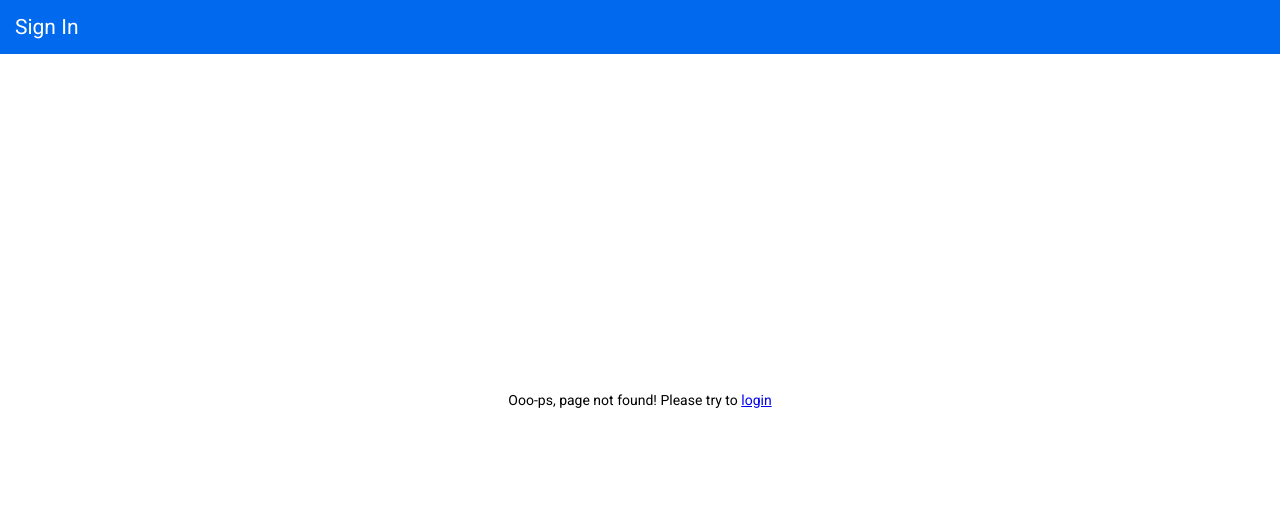
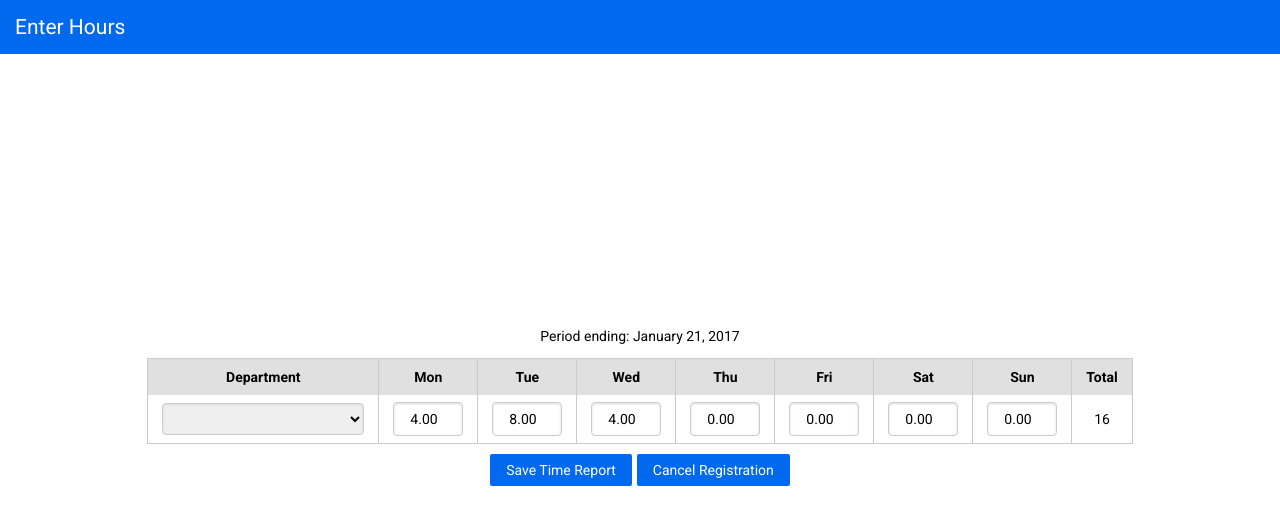
Before and after one commit to dnefedchenko/timex-client, an Angular app: page /enter-hours/1 in a window 1280 px wide. Before the commit this address had no page. Shown: the top 524 px of the page. Built offline with nearby package versions, Linux system fonts and the light colour scheme.

Commit message:
Enter hours form added

```diff
--- a/src/app/app.component.ts
+++ b/src/app/app.component.ts
@@ -1,9 +1,11 @@
 import {Component, OnInit} from '@angular/core';
 import {NavigationEnd, Router, RouterEvent} from '@angular/router';
-import {SIGN_IN_URL,
+import {
+  SIGN_IN_URL,
   TIMESHEET_LIST_URL,
   SIGN_IN_HEADING,
-  TIMESHEET_LIST_HEADING} from './app.constants';
+  TIMESHEET_LIST_HEADING, ENTER_HOURS_HEADING, ENTER_HOURS_URL
+} from './app.constants';
 
 @Component({
   selector: 'app-root',
@@ -30,16 +32,18 @@ export class AppComponent implements OnInit {
   }
 
   private updateHeadingMessage(url: string) {
-    switch (url) {
-      case SIGN_IN_URL:
-        this.headingMessage = SIGN_IN_HEADING;
-        break;
-      case TIMESHEET_LIST_URL:
-        this.headingMessage = TIMESHEET_LIST_HEADING;
-        break;
-      default:
-        this.headingMessage = SIGN_IN_HEADING;
-        break;
+    if (this.urlIncludes(url, SIGN_IN_URL)) {
+      this.headingMessage = SIGN_IN_HEADING;
+    }
+    if (this.urlIncludes(url, TIMESHEET_LIST_URL)) {
+      this.headingMessage = TIMESHEET_LIST_HEADING;
+    }
+    if (this.urlIncludes(url, ENTER_HOURS_URL)) {
+      this.headingMessage = ENTER_HOURS_HEADING;
     }
   }
+
+  private urlIncludes(url: string, maybeIncludedChunk): boolean {
+    return url.includes(maybeIncludedChunk);
+  }
 }
--- a/src/app/app.constants.ts
+++ b/src/app/app.constants.ts
@@ -1,4 +1,6 @@
 export const SIGN_IN_URL = '/login';
 export const TIMESHEET_LIST_URL = '/timesheet-list';
+export const ENTER_HOURS_URL = '/enter-hours';
 export const SIGN_IN_HEADING = 'Sign In';
 export const TIMESHEET_LIST_HEADING = 'Timesheet list';
+export const ENTER_HOURS_HEADING = 'Enter Hours';
--- a/src/app/timesheet-list/timesheet-list.component.html
+++ b/src/app/timesheet-list/timesheet-list.component.html
@@ -1,6 +1,6 @@
 <div class="timex-fully-aligned-container timex-column-directed-flex">
   <p>
-    <a [routerLink]="['/timesheet', 'new']">Click here</a> to add a new timesheet, or select one from the list below
+    <a [routerLink]="['/enter-hours', 'new']">Click here</a> to add a new timesheet, or select one from the list below
   </p>
 
   <table class="timex-table">
@@ -14,21 +14,21 @@
     <tbody>
     <tr>
       <td>
-        <a [routerLink]="['/timesheet', 1234]">January 21, 2019</a>
+        <a [routerLink]="['/enter-hours', 1234]">January 21, 2019</a>
       </td>
       <td>39.50</td>
       <td>1234</td>
     </tr>
     <tr>
       <td>
-        <a [routerLink]="['/timesheet', 1239]">January 14, 2019</a>
+        <a [routerLink]="['/enter-hours', 1239]">January 14, 2019</a>
       </td>
       <td>43.00</td>
       <td>1239</td>
     </tr>
     <tr>
       <td>
-        <a [routerLink]="['/timesheet', 1242]">January 07, 2019</a>
+        <a [routerLink]="['/enter-hours', 1242]">January 07, 2019</a>
       </td>
       <td>40.00</td>
       <td>1242</td>
--- /dev/null
+++ b/src/app/timesheet/enter-hours.component.html
@@ -0,0 +1,59 @@
+<div class="timex-fully-aligned-container timex-column-directed-flex">
+  <p>Period ending: January 21, 2017</p>
+
+  <table class="timex-table">
+    <thead>
+      <tr>
+        <th>Department</th>
+        <th>Mon</th>
+        <th>Tue</th>
+        <th>Wed</th>
+        <th>Thu</th>
+        <th>Fri</th>
+        <th>Sat</th>
+        <th>Sun</th>
+        <th>Total</th>
+      </tr>
+    </thead>
+    <tbody [formGroup]="timeTrackingForm">
+      <tr>
+        <td>
+          <select class="timex-select" formControlName="department">
+            <option>Information Technology</option>
+            <option>Service Desk</option>
+            <option>Sales</option>
+            <option>Business Analysts</option>
+            <option>Q&A</option>
+          </select>
+        </td>
+        <td>
+          <input formControlName="monday" type="number" class="timex-input timex-enter-hour-cell" value="4.00">
+        </td>
+        <td>
+          <input formControlName="tuesday" type="number" class="timex-input timex-enter-hour-cell" value="8.00">
+        </td>
+        <td>
+          <input formControlName="wednesday" type="number" class="timex-input timex-enter-hour-cell" value="4.00">
+        </td>
+        <td>
+          <input formControlName="thursday" type="number" class="timex-input timex-enter-hour-cell" value="0.00">
+        </td>
+        <td>
+          <input formControlName="friday" type="number" class="timex-input timex-enter-hour-cell" value="0.00">
+        </td>
+        <td>
+          <input formControlName="saturday" type="number" class="timex-input timex-enter-hour-cell" value="0.00">
+        </td>
+        <td>
+          <input formControlName="sunday" type="number" class="timex-input timex-enter-hour-cell" value="0.00">
+        </td>
+        <td>{{totalHours}}</td>
+      </tr>
+    </tbody>
+  </table>
+
+  <div class="timex-horizontally-aligned-container">
+    <button type="button" class="timex-button-primary" (click)="saveTimeReport()">Save Time Report</button>
+    <button type="button" class="timex-button-primary" (click)="cancelTimeRegistration()">Cancel Registration</button>
+  </div>
+</div>
--- /dev/null
+++ b/src/app/timesheet/enter-hours.component.scss
@@ -0,0 +1,9 @@
+@import "../../variables";
+
+.timex-enter-hour-cell {
+  max-width: 70px;
+}
+
+button:first-child {
+  margin-right: $default-right-margin;
+}
--- /dev/null
+++ b/src/app/timesheet/enter-hours.component.ts
@@ -0,0 +1,74 @@
+import { Component, OnInit } from '@angular/core';
+import {ActivatedRoute, Router} from '@angular/router';
+import {FormBuilder, FormGroup} from '@angular/forms';
+import {TIMESHEET_LIST_URL} from '../app.constants';
+
+@Component({
+  selector: 'app-timesheet',
+  templateUrl: './enter-hours.component.html',
+  styleUrls: ['./enter-hours.component.scss']
+})
+export class EnterHoursComponent implements OnInit {
+  private timesheetId: string;
+  private timeTrackingForm: FormGroup;
+  private pageLoadingCompleted = false;
+
+  constructor(private activatedRoute: ActivatedRoute,
+              private router: Router,
+              private formBuilder: FormBuilder) { }
+
+  ngOnInit() {
+    this.extractTimesheetId();
+
+    if (!this.isTimesheetNew) {
+      this.loadTimesheet();
+    } else {
+      this.initTimeTrackingForm();
+    }
+  }
+
+  private extractTimesheetId() {
+    this.timesheetId = this.activatedRoute.snapshot.paramMap.get('timesheetId');
+  }
+
+  public get isTimesheetNew(): boolean {
+    return this.timesheetId === 'new';
+  }
+
+  private loadTimesheet() {
+    console.log('existing timesheet is loaded here');
+    this.initTimeTrackingForm();
+  }
+
+  private initTimeTrackingForm() {
+    this.timeTrackingForm = this.formBuilder.group({
+      department: [''],
+      monday: ['4.00'],
+      tuesday: ['8.00'],
+      wednesday: ['4.00'],
+      thursday: ['0.00'],
+      friday: ['0.00'],
+      saturday: ['0.00'],
+      sunday: ['0.00']
+    });
+    this.pageLoadingCompleted = true;
+  }
+
+  public saveTimeReport(): void {
+    console.log(`Saving ${JSON.stringify(this.timeTrackingForm.value)}`);
+  }
+
+  public cancelTimeRegistration(): void {
+    this.router.navigateByUrl(TIMESHEET_LIST_URL);
+  }
+
+  public get totalHours(): number {
+    let totalHours = 0;
+    Object.entries(this.timeTrackingForm.value)
+      .filter(v => v[0] !== 'department')
+      .forEach(v => {
+        totalHours += +v[1];
+      });
+    return totalHours;
+  }
+}
--- a/src/styles.scss
+++ b/src/styles.scss
@@ -18,9 +18,15 @@ html, body {
   box-sizing:border-box;
 }
 
-body, input, button {
+body, input, select, button {
   font-family: 'Roboto';
   font-size: $default-font-size;
+}
+
+input[type=number]::-webkit-inner-spin-button,
+input[type=number]::-webkit-outer-spin-button {
+  -webkit-appearance: none;
+  margin: 0;
 }
 
 %timex-flex-container {
@@ -83,7 +89,7 @@ body, input, button {
   transform: scale(0.99);
 }
 
-.timex-input {
+.timex-input, .timex-select {
   padding: .5rem 1rem;
   display: inline-block;
   border: 1px solid #ccc;
@@ -93,11 +99,16 @@ body, input, button {
   box-sizing: border-box;
 }
 
+.timex-select {
+  height: 2.25em;
+}
+
 .timex-table {
   border: 1px solid #cbcbcb;
   border-collapse: collapse;
   border-spacing: 0;
   line-height: 1.6;
+  margin-bottom: 10px;
 
   thead {
     background-color: #e0e0e0;
--- a/src/variables.scss
+++ b/src/variables.scss
@@ -1,2 +1,3 @@
 $full-screen-height: 100%;
 $default-font-size: 14px;
+$default-right-margin: 5px;
```
Also changed, not shown: src/app/app-routing.module.ts (+5 -3 lines), src/app/app.module.ts (+6 -2 lines), 1 other file (tests, documents, lock files or other folders).
